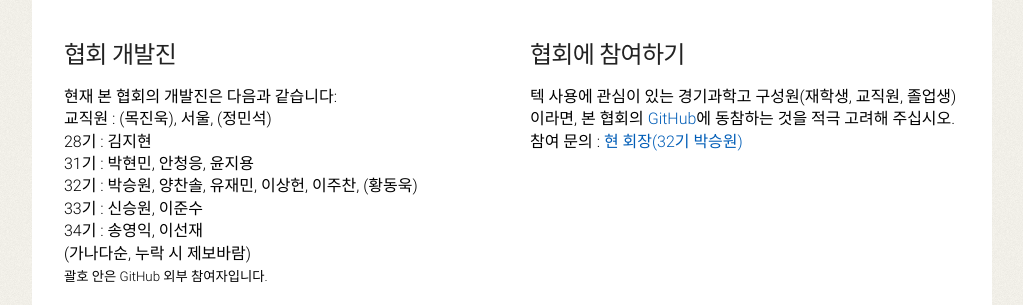
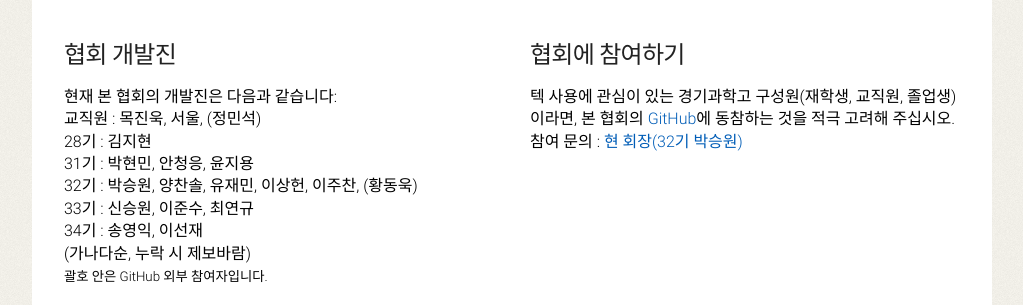
Before and after one commit to gshstexsociety/gshstexsociety.github.io, a Jekyll site: the page built from 참여/index.md, in a window 1280 px wide. Shown: the part 429-734 px from the top of the page, without its empty margins (128-1151 px from the left). Built offline with Jekyll 4.4.1, drawn with Linux system fonts in a browser that asks for light colours; comment, search, counter and statistics services are not loaded.

Commit message:
개발진 명단 업데이트

```diff
--- a/참여/index.md
+++ b/참여/index.md
@@ -21,7 +21,7 @@ permalink: /참여/
     <h2>협회 개발진</h2>
     <p>현재 본 협회의 개발진은 다음과 같습니다:
     <br>
-    교직원 : (목진욱), 서울, (정민석)
+    교직원 : 목진욱, 서울, (정민석)
     <br>
     28기 : 김지현
     <br>
@@ -29,7 +29,7 @@ permalink: /참여/
     <br>
     32기 : 박승원, 양찬솔, 유재민, 이상헌, 이주찬, (황동욱)
     <br>
-    33기 : 신승원, 이준수
+    33기 : 신승원, 이준수, 최연규
     <br>
     34기 : 송영익, 이선재
     <br>
```
